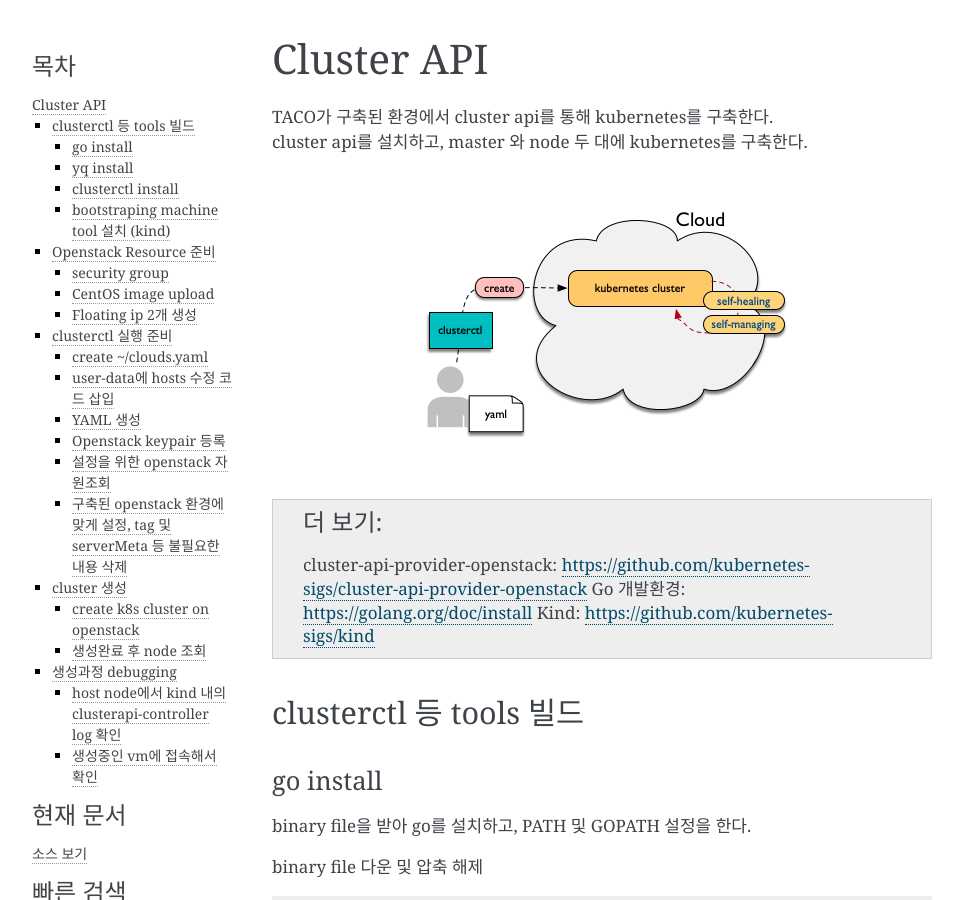
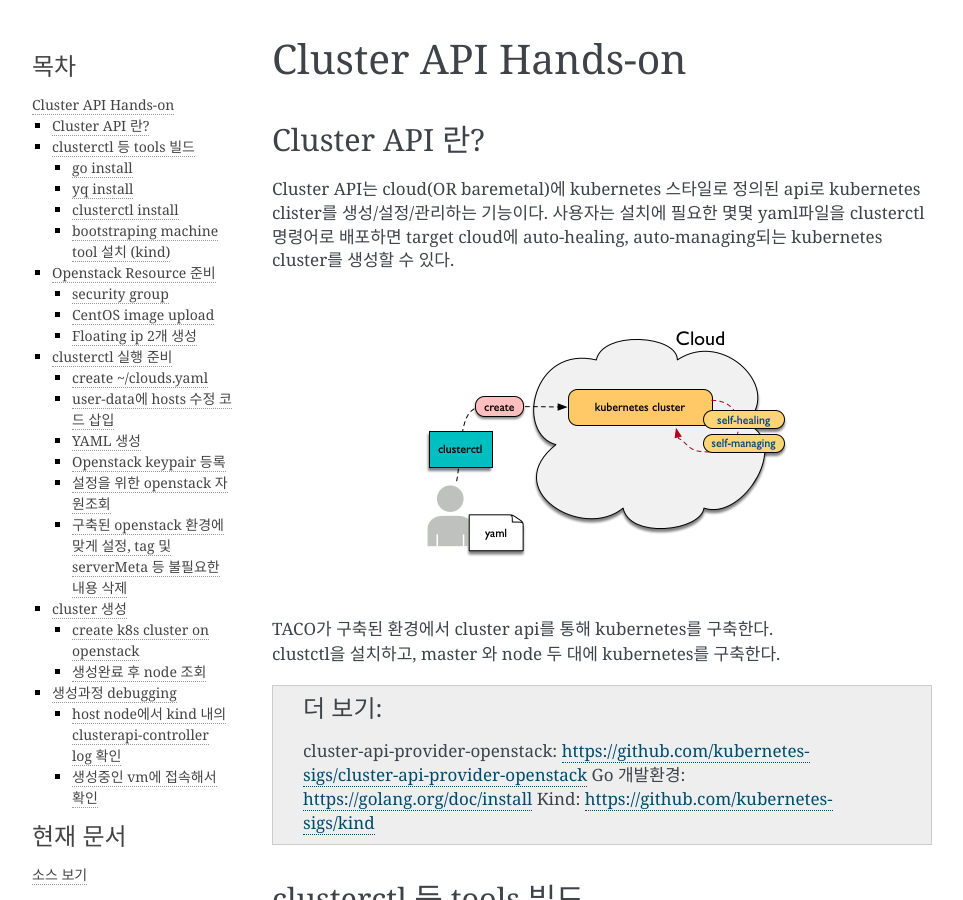
Before and after one commit to openinfradev/openinfraday-2019-handson-docs, a Sphinx documentation site: the page built from docs/source/cluster-api.rst, in a window 1280 px wide and 900 px high. Shown: the whole window, without its empty margins (148-1111 px from the left). Built offline with Sphinx 7.4.7, drawn with Linux system fonts in a browser that asks for light colours.

Commit message:
Update cluster-api.rst

```diff
--- a/docs/source/cluster-api.rst
+++ b/docs/source/cluster-api.rst
@@ -1,11 +1,22 @@
 ************
-Cluster API
+Cluster API Hands-on
 ************
 
-| TACO가 구축된 환경에서 cluster api를 통해 kubernetes를 구축한다.
-| cluster api를 설치하고, master 와 node 두 대에 kubernetes를 구축한다.
+Cluster API 란?
+========================
+
+Cluster API는 cloud(OR baremetal)에 kubernetes 스타일로 정의된 api로 kubernetes clister를 생성/설정/관리하는 기능이다.
+사용자는 설치에 필요한 몇몇 yaml파일을 clusterctl 명령어로 배포하면 target cloud에 auto-healing, auto-managing되는 kubernetes cluster를 생성할 수 있다.
 
 .. figure:: _static/clusterapi-is.png
+
+
+
+
+
+| TACO가 구축된 환경에서 cluster api를 통해 kubernetes를 구축한다.
+| clustctl을 설치하고, master 와 node 두 대에 kubernetes를 구축한다.
+
 
 .. seealso::
 
```
